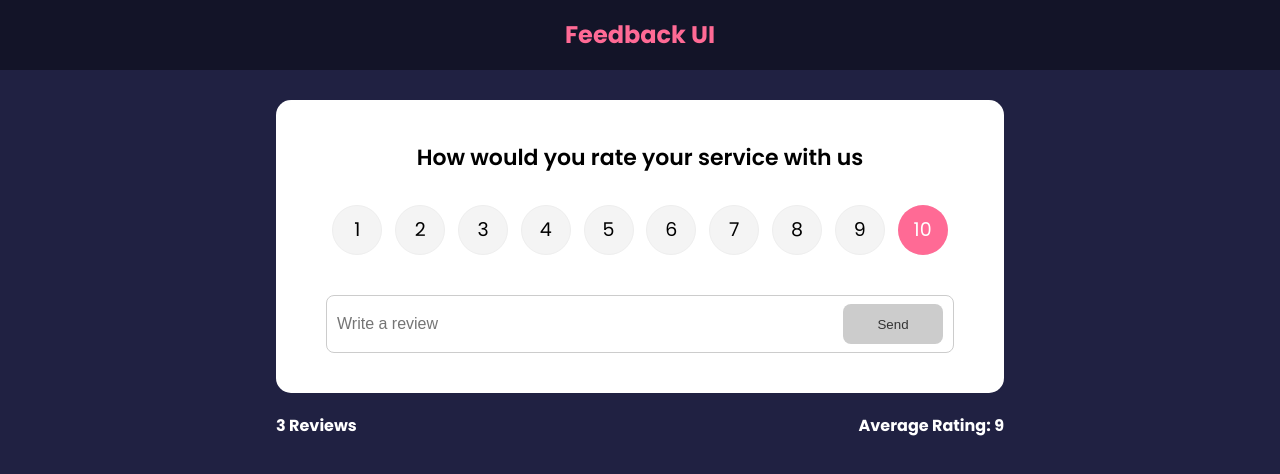
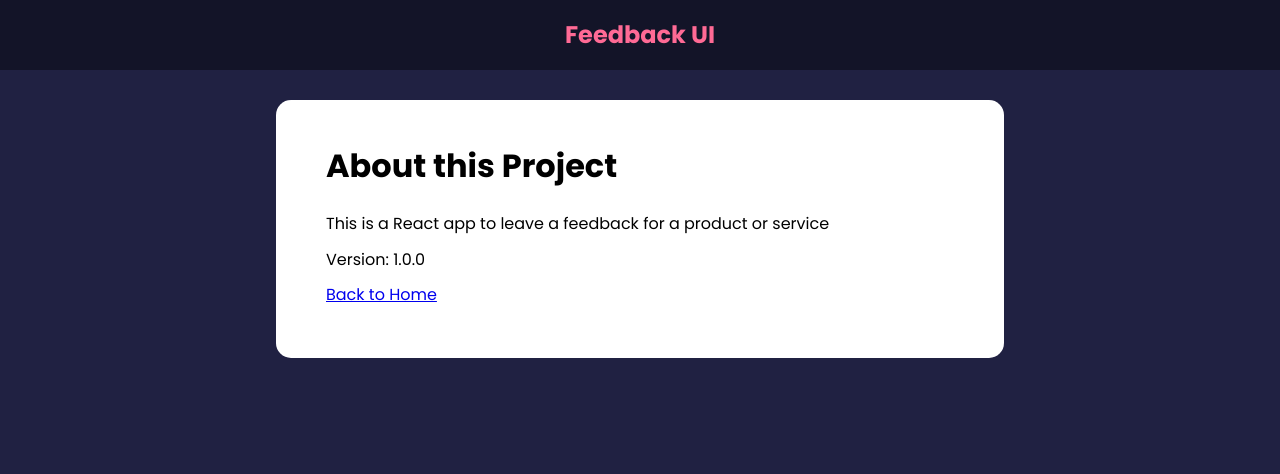
Before and after one commit to Quwambinuyo/Feedback-App, a React (Create React App) app: page /about in a window 1280 px wide. Shown: the top 474 px of the page. Built offline with nearby package versions, Linux system fonts and the light colour scheme; the HTML template or start-up script is replaced by a standard one.

Commit message:
added the about page using react-router-dom by creatign a new routes for the about page

```diff
--- a/package.json
+++ b/package.json
@@ -8,6 +8,7 @@
     "react": "^19.0.0",
     "react-dom": "^19.0.0",
     "react-icons": "^5.4.0",
+    "react-router-dom": "^7.1.1",
     "react-scripts": "5.0.1",
     "uuid": "^11.0.4",
     "web-vitals": "^4.2.4"
--- a/src/App.js
+++ b/src/App.js
@@ -1,11 +1,13 @@
 import React from "react";
+import { v4 as uuid } from "uuid";
+import { BrowserRouter as Router, Route, Routes } from "react-router-dom";
 import { useState } from "react";
 import Header from "./components/Header";
 import FeedbackList from "./components/FeedbackList";
 import FeedbackData from "./data/FeedbackData";
 import FeedbackStats from "./components/FeedbackStats";
 import FeedbackForm from "./components/FeedbackForm";
-import { v4 as uuid } from "uuid";
+import AboutPage from "./pages/AboutPage";
 
 function App() {
   const [feedback, setFeedback] = useState(FeedbackData);
@@ -20,14 +22,27 @@
   };
 
   return (
-    <>
+    <Router>
       <Header text="Feedback UI" />
       <div className="container">
-        <FeedbackForm handleAdd={addFeedback} />
-        <FeedbackStats feedback={feedback} />
-        <FeedbackList feedback={feedback} handleDelete={deleteFeedback} />
+        <Routes>
+          <Route
+            path="/"
+            element={
+              <>
+                <FeedbackForm handleAdd={addFeedback} />
+                <FeedbackStats feedback={feedback} />
+                <FeedbackList
+                  feedback={feedback}
+                  handleDelete={deleteFeedback}
+                />
+              </>
+            }
+          />
+          <Route path="/about" element={<AboutPage />} />
+        </Routes>
       </div>
-    </>
+    </Router>
   );
 }
 
--- /dev/null
+++ b/src/pages/AboutPage.jsx
@@ -0,0 +1,20 @@
+import React from "react";
+import Card from "../components/shared/Card";
+
+function AboutPage() {
+  return (
+    <Card>
+      <div className="about">
+        <h1>About this Project</h1>
+        <p>This is a React app to leave a feedback for a product or service</p>
+        <p>Version: 1.0.0</p>
+
+        <p>
+          <a href="/">Back to Home</a>
+        </p>
+      </div>
+    </Card>
+  );
+}
+
+export default AboutPage;
```
Also changed, not shown: 1 other file (tests, documents, lock files or other folders).
